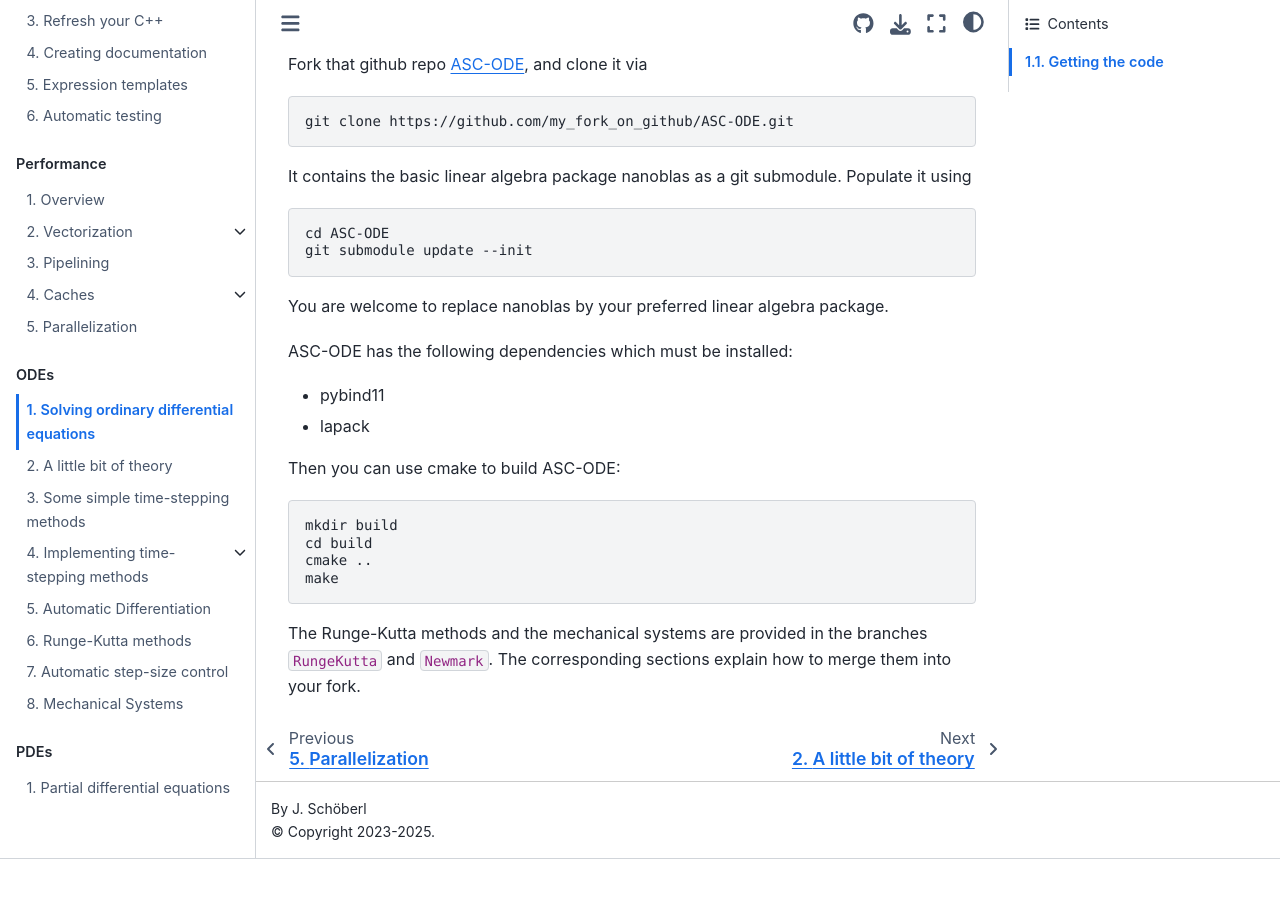
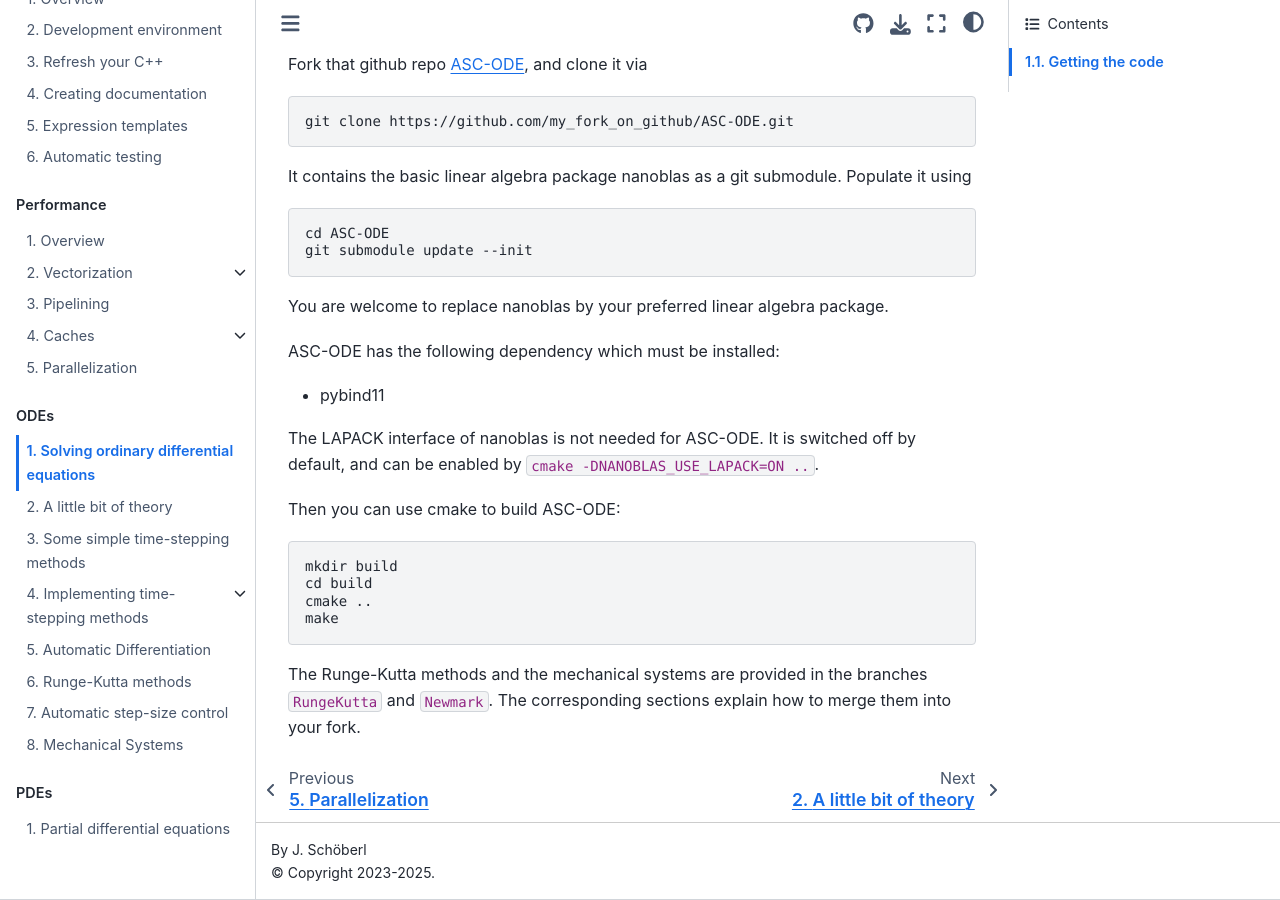
Before and after one commit to JSchoeberl/IntroSC, a Jupyter Book: the page built from ODEs/ODEs.md, in a window 1280 px wide and 900 px high, scrolled down 737 px. Built offline with Jupyter Book 1.0.4 settings and Sphinx 7.4.7 and the Sphinx Book theme 1.1.4, drawn with Linux system fonts in a browser that asks for light colours; pages that are not in the unit, such as notebooks, are missing from menus; before the commit the page ends 1596 px from its top, so only the background shows below that.

Commit message:
ODEs: LAPACK is not a dependency of ASC-ODE anymore
Co-Authored-By: Claude Opus 5.5 <noreply@anthropic.com>

```diff
--- a/ODEs/ODEs.md
+++ b/ODEs/ODEs.md
@@ -28,10 +28,12 @@ It contains the basic linear algebra package nanoblas as a git submodule. Popula
 
 You are welcome to replace nanoblas by your preferred linear algebra package.
 
-ASC-ODE has the following dependencies which must be installed:
+ASC-ODE has the following dependency which must be installed:
 
   * pybind11
-  * lapack
+
+The LAPACK interface of nanoblas is not needed for ASC-ODE. It is switched off by default,
+and can be enabled by `cmake -DNANOBLAS_USE_LAPACK=ON ..`.
 
 Then you can use cmake to build ASC-ODE:
 
```
